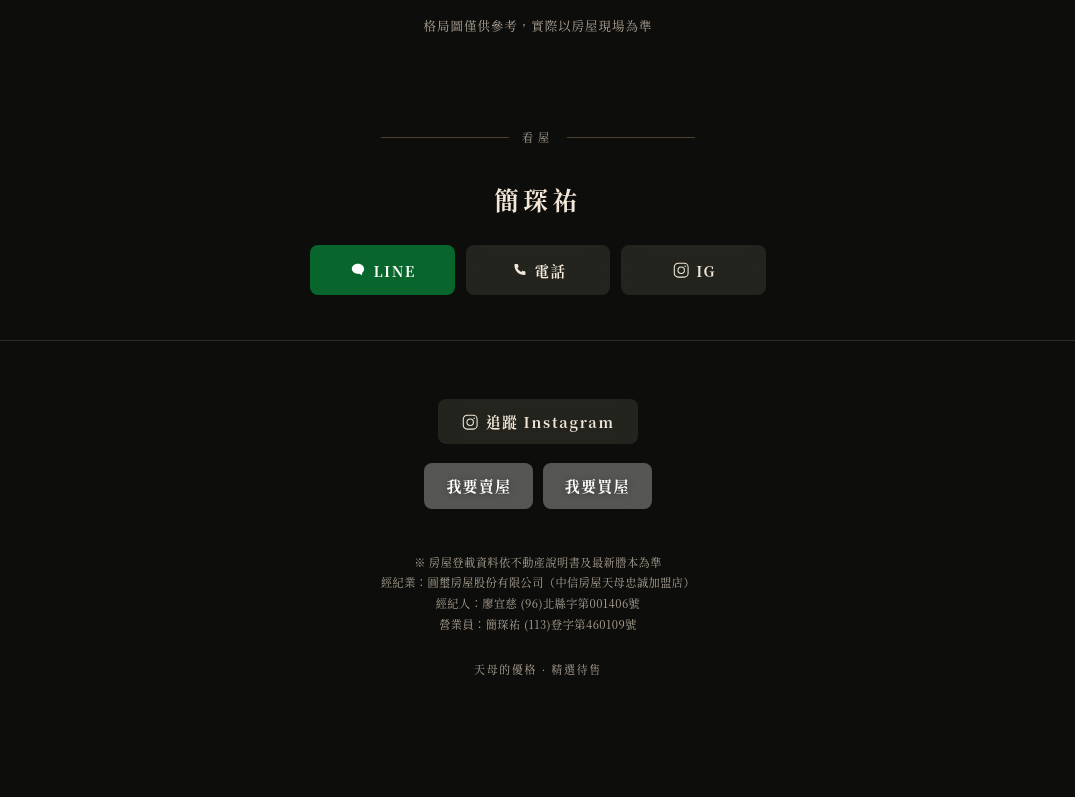
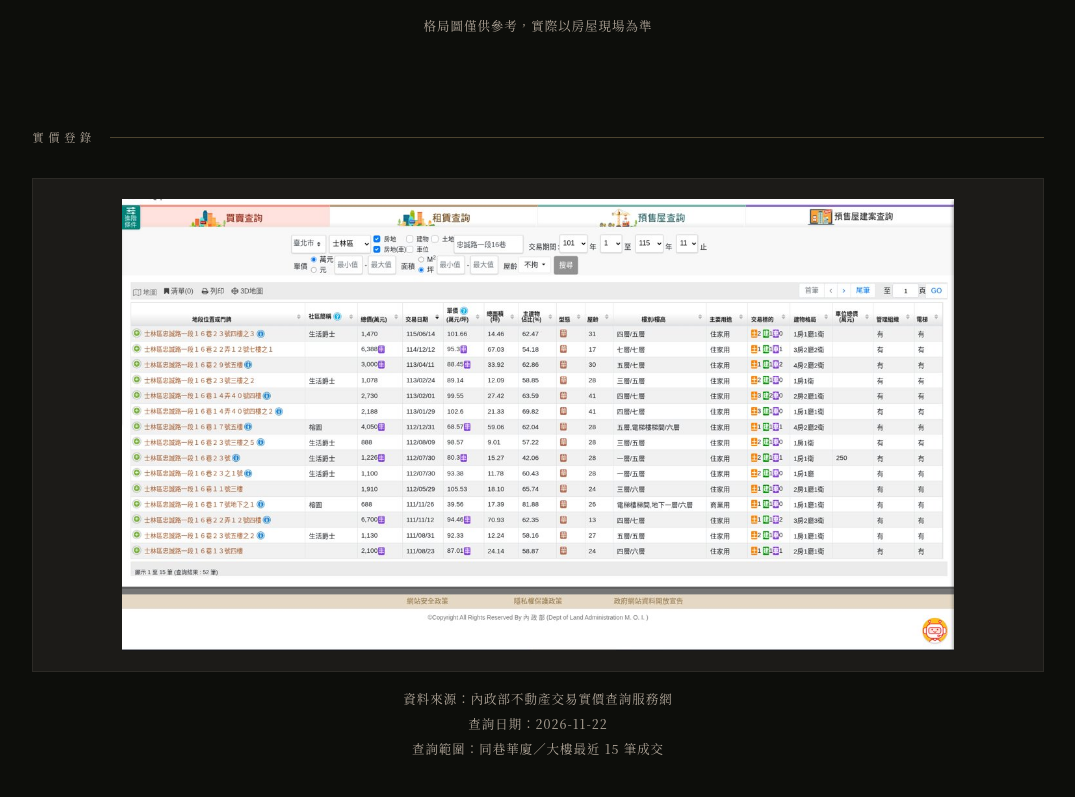
Before and after one commit to lohateve/lohateve.github.io, a plain HTML site: page listings/zhongcheng/index.html in a window 1280 px wide. Shown: the part 9623-10420 px from the top of the page, without its empty margins (102-1177 px from the left). Before the commit the page ends 10344 px from the top, so only its background shows below. Drawn offline with Linux system fonts and the light colour scheme.

Commit message:
補上圓盧與忠誠靜巷實價登錄，地址只寫到巷，新摩市車位改為倉儲式

```diff
--- a/listings/zhongcheng/index.html
+++ b/listings/zhongcheng/index.html
@@ -61,6 +61,13 @@
       <div class="floorplan-frame"><a href="../../assets/images/listings/zhongcheng/plan-01.jpg" data-gallery data-caption="格局圖，僅供參考，實際以房屋現場為準"><img src="../../assets/images/listings/zhongcheng/plan-01.jpg" alt="格局圖，僅供參考，實際以房屋現場為準" width="1400" height="1000" loading="lazy"></a></div>
       <p class="caption">格局圖僅供參考，實際以房屋現場為準</p>
     </section>
+    <section class="section" id="registry">
+      <h2 class="section-title">實價登錄</h2>
+      <div class="registry-grid"><a href="../../assets/images/listings/zhongcheng/actual-price-01.jpg" data-gallery data-caption="忠誠路一段16巷 實價登錄列表 第1至15筆"><img src="../../assets/images/listings/zhongcheng/actual-price-01.jpg" alt="忠誠路一段16巷 實價登錄列表 第1至15筆" loading="lazy"></a></div>
+      <p class="registry-note">資料來源：內政部不動產交易實價查詢服務網</p>
+      <p class="registry-note">查詢日期：2026-11-22</p>
+      <p class="registry-note">查詢範圍：同巷華廈／大樓最近 15 筆成交</p>
+    </section>
     <section class="section contact" id="contact">
       <h2 class="section-title">看屋</h2>
       <p class="agent-name">簡琛祐</p>
```
Also changed, not shown: index.html (+1 -1 lines), listings/xinmoshi/index.html (+1 -1 lines), listings/zhongjing/index.html (+11 -4 lines), assets/images/listings/zhongcheng/actual-price-01.jpg (added), assets/images/listings/zhongjing/actual-price-01.jpg (added).
